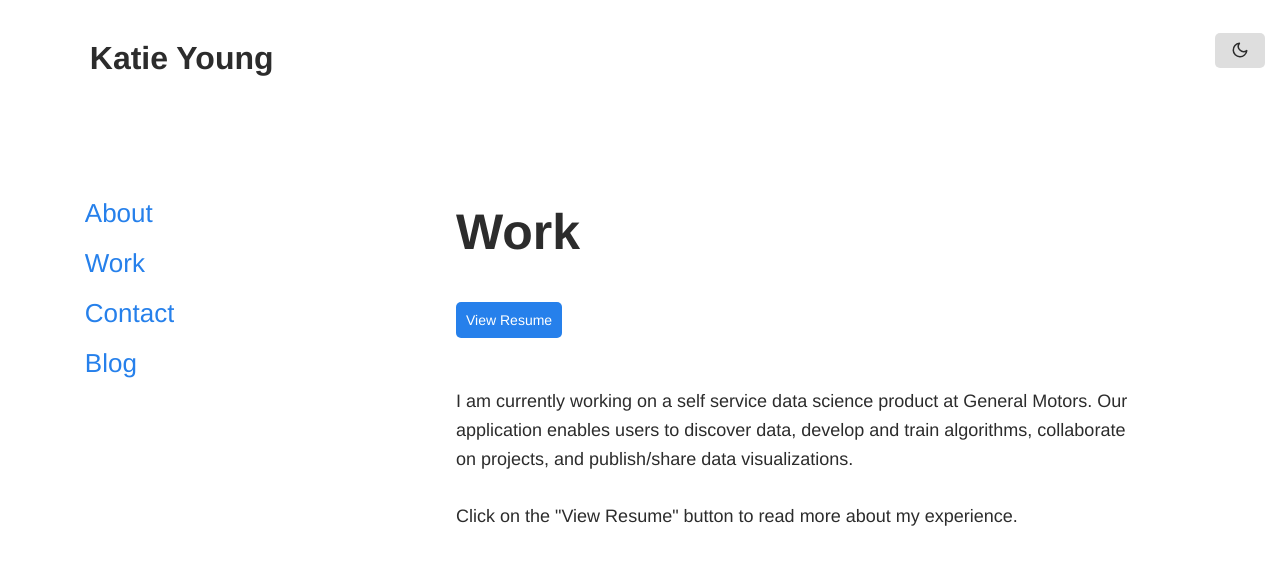
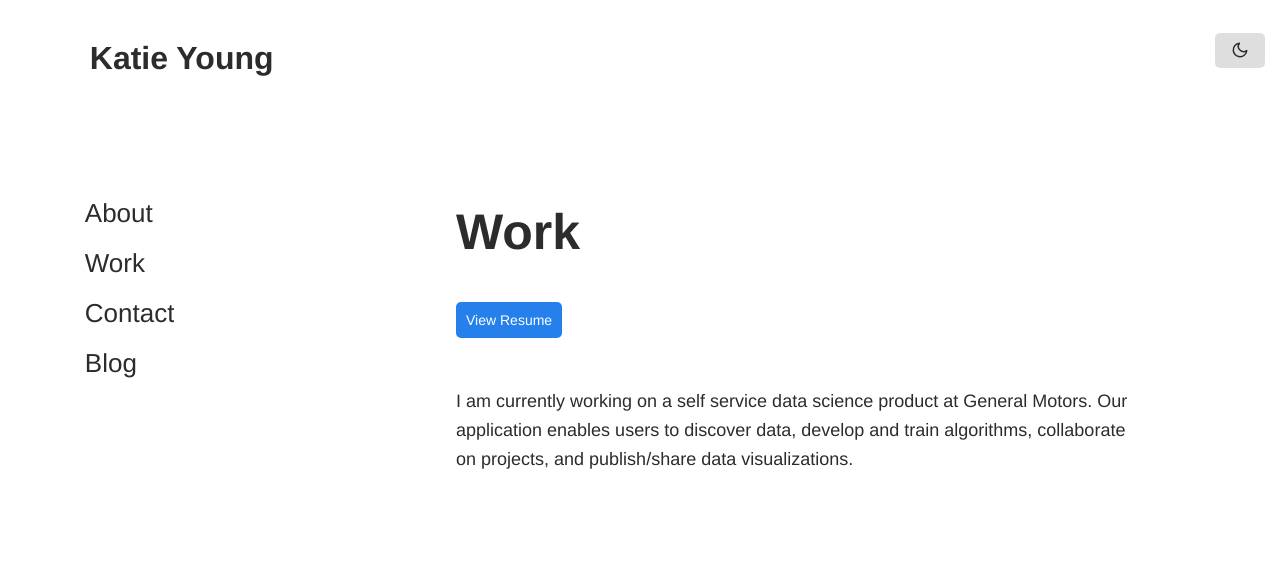
Before and after one commit to kaydyoung/kaydyoung.github.io, a Jekyll site: the page built from work.html, in a window 1280 px wide. Shown: the top 565 px of the page. Built offline with Jekyll 4.4.1, drawn with Linux system fonts in a browser that asks for light colours.

Commit message:
design updates

```diff
--- a/_sass/main.scss
+++ b/_sass/main.scss
@@ -1,7 +1,7 @@
 /* LIGHT MODE */
 .light {
   --background: White;
-  --nav: #2680eb;
+  --nav: #2c2c2c;
   --titles: #2c2c2c;
   --mainText: #2c2c2c;
   --subText: white;
@@ -18,8 +18,8 @@
 .dark {
   //--background: #354349;
   --background: #161b22;
-  --nav: #7c7c7c;
-  --titles: #c9d1d9;
+  --nav: #cde6d7;
+  --titles: #cde6d7;
   --mainText: #7c7c7c;
   --subText: white;
   //--primary:
--- a/assets/js/darkmodetoggle.js
+++ b/assets/js/darkmodetoggle.js
@@ -4,15 +4,34 @@ function toggleDark() {
   //if user toggles to dark mode, select dark class
   if (document.body.classList.toggle("dark")){
     img.src = "assets/images/sun.svg"
-    window.localStorage.setItem('mode', 'dark')
+    window.localStorage.setItem("mode", "dark")
   } else {
     img.src = "assets/images/moon.svg"
-    window.localStorage.setItem('mode', 'light')
+    window.localStorage.setItem("mode", "light")
     }
+  //return window.localStorage.getItem("mode");
+}
 
-    /*
-  var icon = document.getElementsByClassName("social-icons");
-  for each a in "social-icons"
-  Image.src =
-  */
+
+// Get the current theme from local storage
+var currentTheme = localStorage.getItem("mode");
+console.log(currentTheme);
+
+if (currentTheme === "dark") {
+  document.body.classList.toggle("dark")
 }
+
+/*
+// If the current local storage item can be found
+if (currentTheme) {
+  (document.body.classList.toggle(currentTheme))
+}
+  currentTheme = localStorage.setItem("mode", "dark")
+  // Set the body data-theme attribute to match the local storage item
+  document.body.classList.toggle(currentTheme);
+// If the current theme is dark, check the theme toggle
+  if (currentTheme == "dark") {
+    document.body.classList.toggle("dark");
+  }
+}
+*/
--- a/contactme.html
+++ b/contactme.html
@@ -8,7 +8,7 @@ title: Contact
 <div class="social-icons">
   <button>
     <a href="https://github.com/kaydyoung" target="_blank">
-      <img id="github-icon" src="assets/images/github-w.svg">
+      <img src="assets/images/github-w.svg">
     </a>
   </button>
   <button>
--- a/work.html
+++ b/work.html
@@ -10,8 +10,6 @@ title: Work
     </div>
     <div class="work-content">
       <p>I am currently working on a self service data science product at General Motors. Our application enables users to discover data, develop and train algorithms, collaborate on projects, and publish/share data visualizations.
-        <br></br>
-        Click on the "View Resume" button to read more about my experience.
       </p>
     </div>
     </div>
```
Also changed, not shown: 6 other files.
